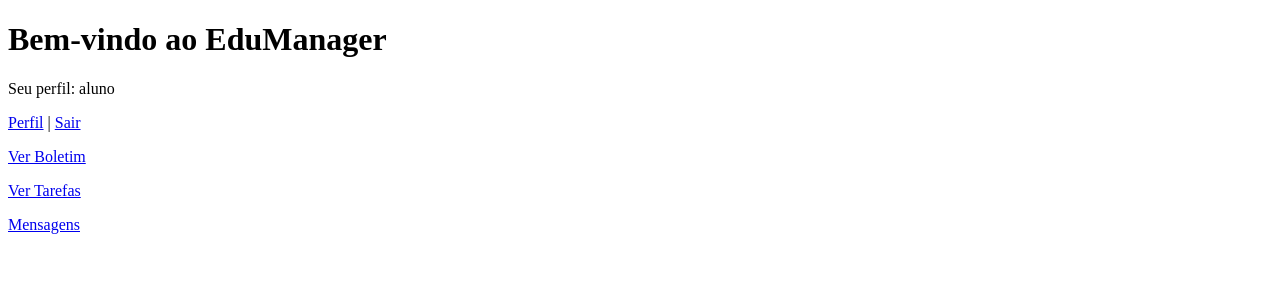
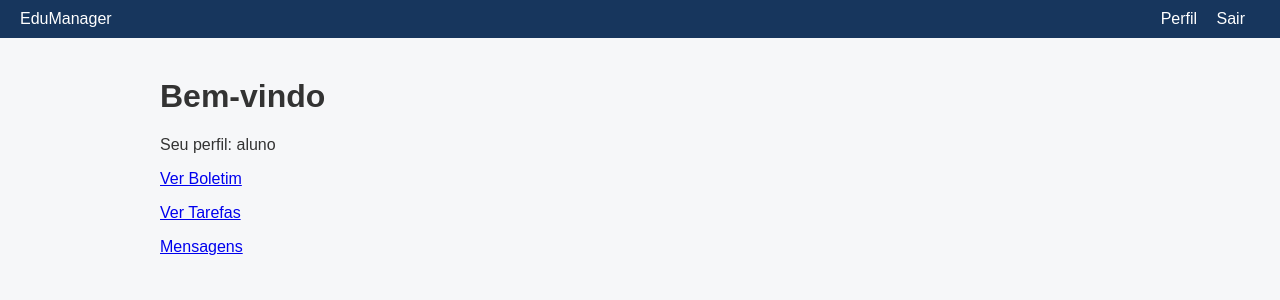
Before and after one commit to Penelope2022/Penelope, a PHP site: page /dashboard.php in a window 1280 px wide. Shown: the top 300 px of the page. Run offline with PHP 8.4, Linux system fonts and the light colour scheme; the visitor is signed in with stand-in values (Sample User, id 1).

Commit message:
style: modernize login and dashboard layout

```diff
--- a/frontend/dashboard.php
+++ b/frontend/dashboard.php
@@ -10,18 +10,24 @@
 <head>
     <meta charset="UTF-8" />
     <title>Painel</title>
+    <link rel="stylesheet" href="styles.css" />
 </head>
 <body>
-<h1>Bem-vindo ao EduManager</h1>
+    <div class="header">
+        <a href="dashboard.php">EduManager</a>
+        <span style="float:right;">
+            <a href="profile.php">Perfil</a>
+            <a href="logout.php">Sair</a>
+        </span>
+    </div>
+    <div class="container">
+        <h1>Bem-vindo</h1>
         <p>Seu perfil: <?= htmlspecialchars($_SESSION['user_tipo']) ?></p>
-<p>
-    <a href="profile.php">Perfil</a> |
-    <a href="logout.php">Sair</a>
-</p>
         <?php if ($_SESSION['user_tipo'] === 'aluno'): ?>
         <p><a href="boletim.php">Ver Boletim</a></p>
         <p><a href="tarefas.php">Ver Tarefas</a></p>
         <?php endif; ?>
         <p><a href="mensagens.php">Mensagens</a></p>
+    </div>
 </body>
 </html>
--- /dev/null
+++ b/frontend/styles.css
@@ -0,0 +1,62 @@
+body {
+    margin: 0;
+    font-family: Arial, sans-serif;
+    background: #f6f7f9;
+    color: #333;
+}
+.header {
+    background: #17365d;
+    color: #fff;
+    padding: 10px 20px;
+}
+.header a {
+    color: #fff;
+    margin-right: 15px;
+    text-decoration: none;
+}
+.container {
+    max-width: 960px;
+    margin: 40px auto;
+    padding: 0 20px;
+}
+.login-wrapper {
+    display: flex;
+    align-items: center;
+    justify-content: center;
+    height: 100vh;
+}
+.login-box {
+    background: #fff;
+    padding: 40px;
+    border-radius: 8px;
+    box-shadow: 0 2px 8px rgba(0,0,0,0.1);
+    width: 320px;
+}
+.login-box h1 {
+    text-align: center;
+    margin-bottom: 24px;
+    color: #17365d;
+}
+.login-box input {
+    width: 100%;
+    padding: 8px;
+    margin: 8px 0;
+    border: 1px solid #ccc;
+    border-radius: 4px;
+}
+.btn-primary {
+    background: #17365d;
+    color: white;
+    border: none;
+    padding: 10px;
+    width: 100%;
+    border-radius: 4px;
+    cursor: pointer;
+}
+.btn-primary:hover {
+    background: #145;
+}
+.message {
+    color: red;
+    text-align: center;
+}
```
Also changed, not shown: frontend/boletim.php (+10 -1 lines), frontend/index.php (+14 -7 lines), frontend/mensagens.php (+13 -4 lines), frontend/profile.php (+17 -4 lines), frontend/tarefas.php (+12 -3 lines). Lines whose indentation alone changed are shown as unchanged.
